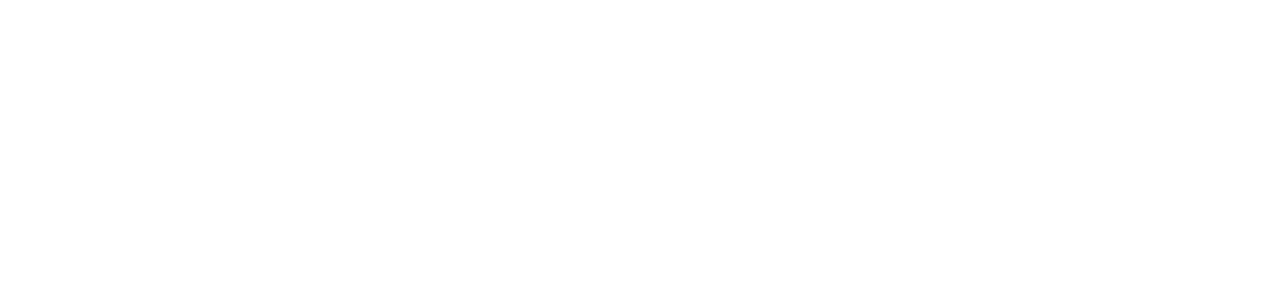
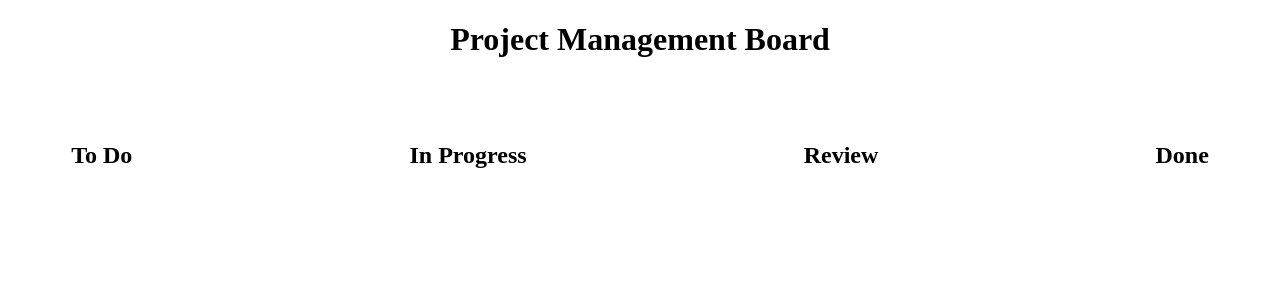
Before and after one commit to hayden-93/react-projects, a JavaScript app: page / in a window 1280 px wide. Shown: the top 300 px of the page. Built offline with nearby package versions, Linux system fonts and the light colour scheme; the HTML template or start-up script is replaced by a standard one.

Commit message:
feat: add Board and Header to App

```diff
--- a/src/App.css
+++ b/src/App.css
@@ -0,0 +1,3 @@
+.App {
+  text-align: center;
+}
--- a/src/App.js
+++ b/src/App.js
@@ -1,9 +1,12 @@
-import './App.css';
+import "./App.css";
+import Board from "./Pages/Board";
+import Header from "./components/Header";
 
 function App() {
   return (
-    <div className='App'>
-      <header className='App-header'></header>
+    <div className="App">
+      <Header />
+      <Board />
     </div>
   );
 }
```
